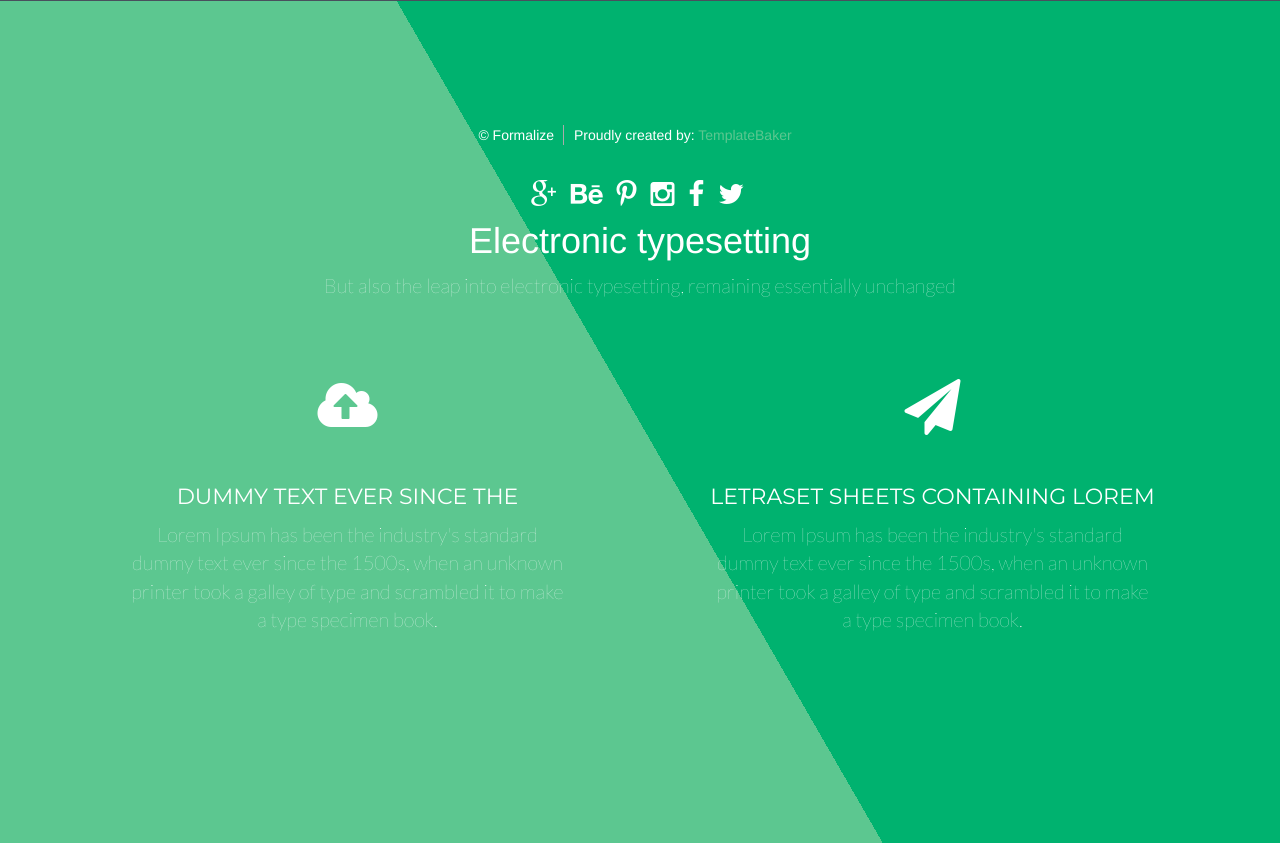
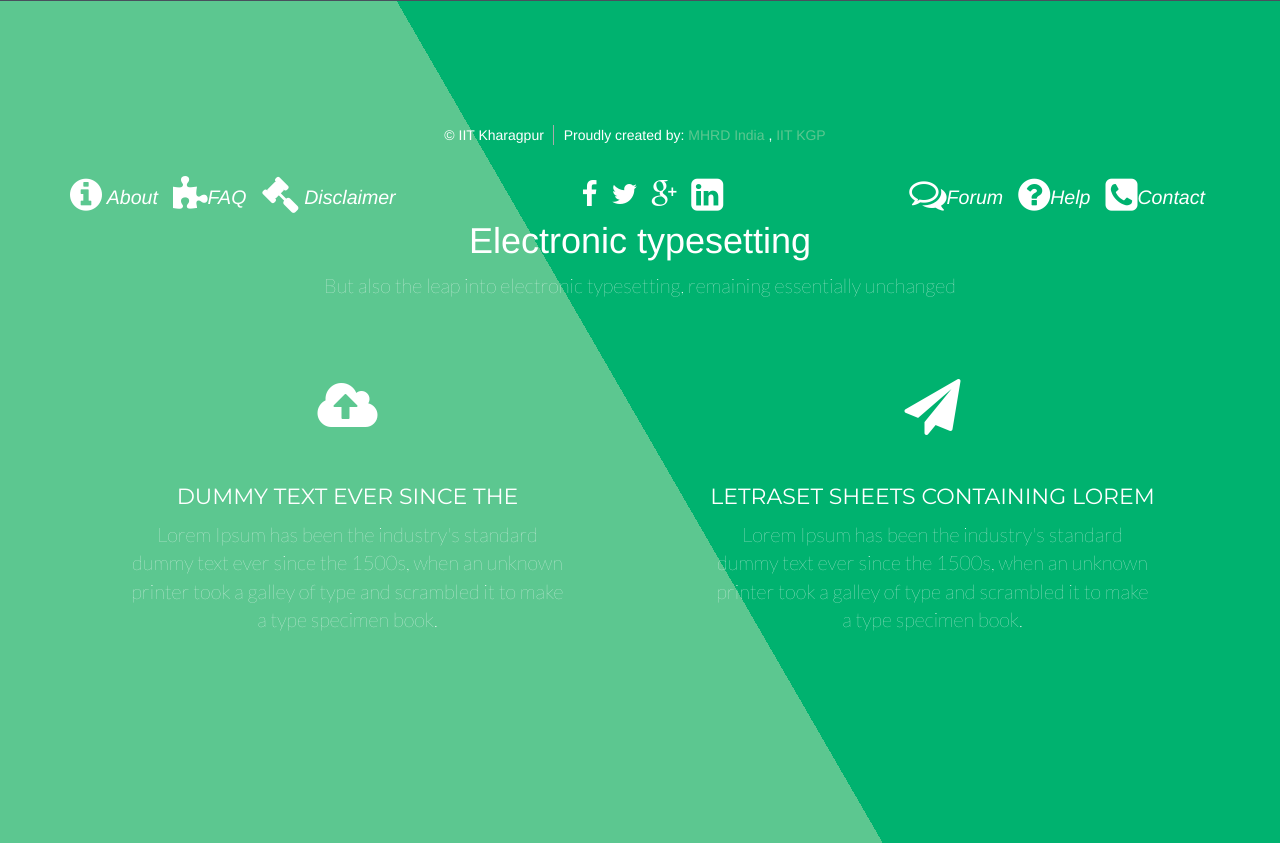
Before and after one commit to enlighter/ndl-question-papers-search-hub, a Django app: template qp_search_project/templates/searcher/index.html in a window 1280 px wide. Shown: the part 530-1373 px from the top of the page. Run offline with Django 3.2, Linux system fonts and the light colour scheme; the template is opened without the code that fills it, so the values that code supplies are empty; parts of the project's set-up code (start-up, migrations or seed data) failed here and were passed over; some libraries are stand-ins or nearby versions.

Commit message:
complete header footer refine

```diff
--- a/qp_search_project/templates/base.html
+++ b/qp_search_project/templates/base.html
@@ -30,7 +30,7 @@ info@templatebaker.com
 
     {% include 'fonts.html' %}
 
-    {% include 'misc-css.html' %}
+    {% include 'misc-js.html' %}
 </head>
 <body>
 <!-- Navigation -->
@@ -130,21 +130,40 @@ info@templatebaker.com
 
 
 <footer>
-  <nav class="navbar navbar-default navbar-fixed-bottom">
+  <nav class="navbar navbar-default navbar-fixed-bottom" id="navbar-footer">
     <div class="container">
         <div class="row">
             <div class="col-lg-12 text-center">
                 <ul class="list-inline">
-                    <li>&copy; Formalize</li>
-                    <li class="tb-copyright">Proudly created by: <a target="_blank" rel="nofollow" href="http://www.templatebaker.com">TemplateBaker</a></li>
+                    <li>&copy; IIT Kharagpur</li>
+                    <li class="tb-copyright">Proudly created by: <a target="_blank" rel="nofollow" href="http://mhrd.gov.in">MHRD India</a> , <a target="_blank" rel="nofollow" href="http://www.iitkgp.ac.in">IIT KGP</a></li>
                 </ul>
                 <ul class="list-inline tb-social-icons">
-                    <li><a href=""><i class="fa fa-google-plus"></i></a></li>
-                    <li><a href=""><i class="fa fa-behance"></i></a></li>
-                    <li><a href=""><i class="fa fa-pinterest-p"></i></a></li>
-                    <li><a href=""><i class="fa fa-instagram"></i></a></li>
+                    <li style="float: left;"><a href="">
+                        <i class="fa fa-lg fa-info-circle"></i><i style="font-size: 70%;"> About</i>
+                    </a></li>
+                    <li style="float: left; padding-left: 10px;"><a href="">
+                        <i class="fa fa-lg fa-puzzle-piece"></i><i style="font-size: 70%;">FAQ</i>
+                    </a></li>
+                    <li style="float: left; padding-left: 10px;"><a href="">
+                        <i class="fa fa-lg fa-legal"></i><i style="font-size: 70%;"> Disclaimer</i>
+                    </a></li>
+
+
                     <li><a href=""><i class="fa fa-facebook"></i></a></li>
                     <li><a href=""><i class="fa fa-twitter"></i></a></li>
+                    <li><a href=""><i class="fa fa-google-plus"></i></a></li>
+                    <li><a href=""><i class="fa fa-linkedin-square fa-lg"></i></a></li>
+
+                    <li style="float: right;"><a href="http://bootswatch.com/help/">
+                        <i class="fa fa-lg fa-phone-square"></i><i style="font-size: 70%;">Contact</i>
+                    </a></li>
+                    <li style="float: right; padding-right: 10px;"><a href="http://bootswatch.com/help/">
+                        <i class="fa fa-lg fa-question-circle"></i><i style="font-size: 70%;">Help</i>
+                    </a></li>
+                    <li style="float: right; padding-right: 10px;"><a href="http://bootswatch.com/help/">
+                        <i class="fa fa-lg fa-comments-o"></i><i style="font-size: 70%;">Forum</i>
+                    </a></li>
                 </ul>
 
             </div>
```
Also changed, not shown: qp_search_project/templates/bootstrap-css.html (+11 -11 lines), qp_search_project/templates/misc-js.html (renamed from qp_search_project/templates/misc-css.html).
